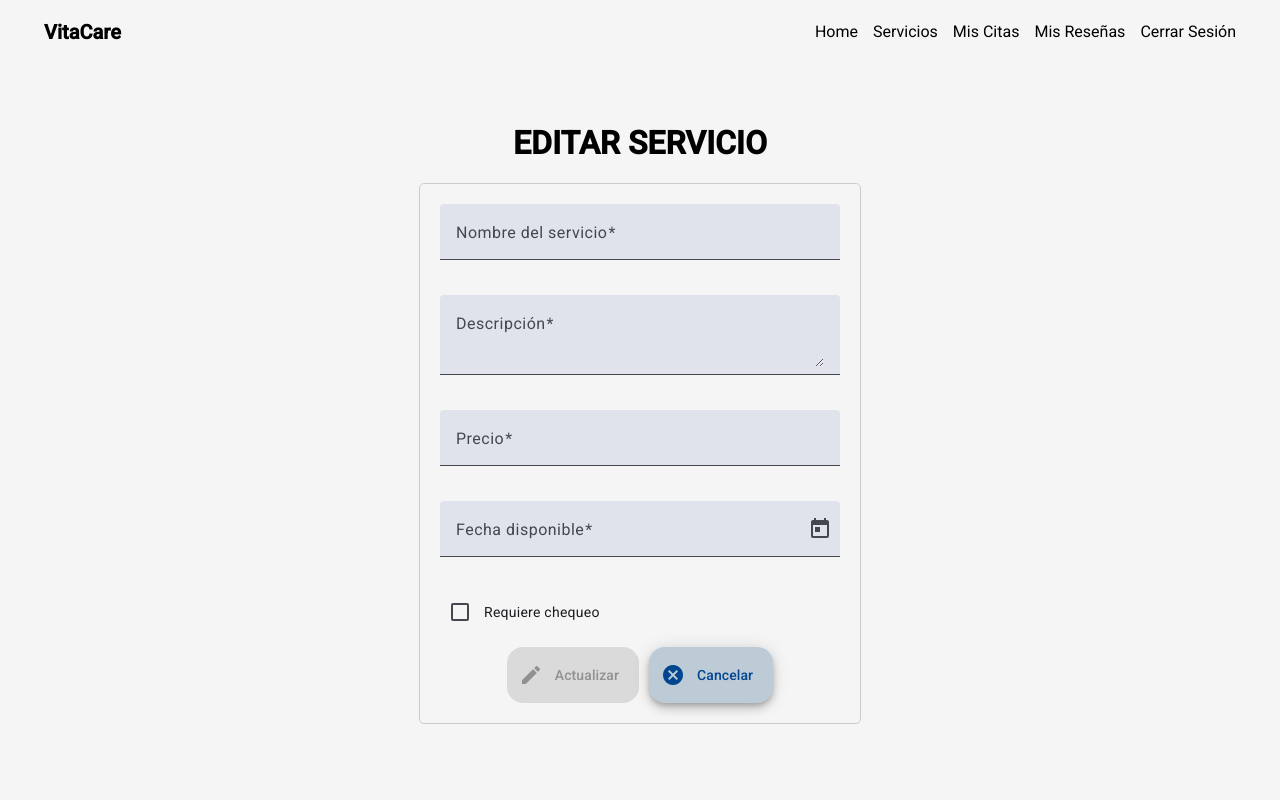
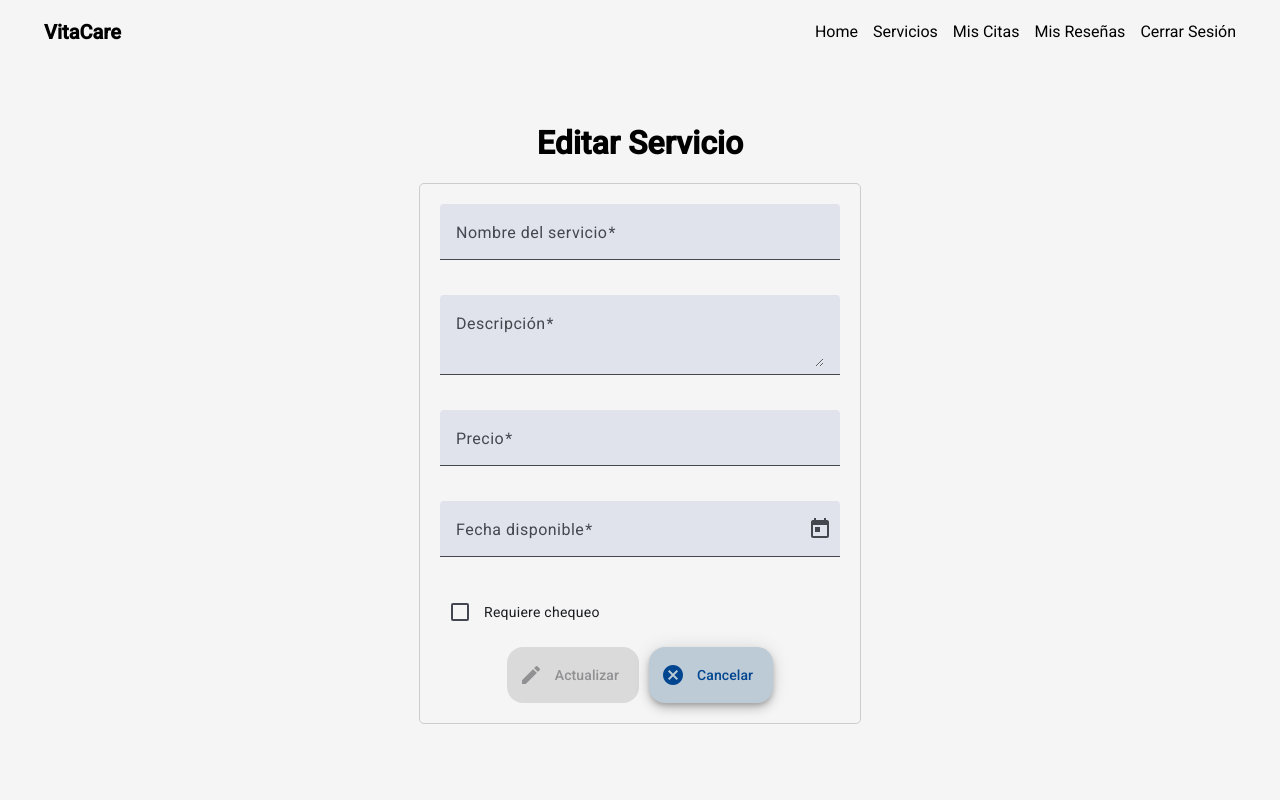
Before and after one commit to AbrahamzzZ/Directorio-Salud, an Angular app: page /service-edit/1 in a window 1280 px wide. Shown: the top 800 px of the page. Built offline with nearby package versions, Linux system fonts and the light colour scheme; no server answers.

Commit message:
Se quito el uppecarse del titulo

```diff
--- a/src/app/components/pages/servicio-medico/registro-actualizacion-servicio/registro-actualizacion-servicio.component.html
+++ b/src/app/components/pages/servicio-medico/registro-actualizacion-servicio/registro-actualizacion-servicio.component.html
@@ -1,5 +1,5 @@
 <app-header></app-header>
-<h1>{{ isEdit ? ('Editar Servicio'|uppercase) : ('Registrar Servicio')|uppercase }}</h1>
+<h1>{{ isEdit ? 'Editar Servicio' : 'Registrar Servicio' }}</h1>
 <form class="example-form-grid" [formGroup]="serviceForm" (ngSubmit)="onSubmit($event)">
     <mat-form-field>
         <mat-label for="nombre">Nombre del servicio</mat-label>
--- a/src/app/components/pages/servicio-medico/registro-actualizacion-servicio/registro-actualizacion-servicio.component.ts
+++ b/src/app/components/pages/servicio-medico/registro-actualizacion-servicio/registro-actualizacion-servicio.component.ts
@@ -20,7 +20,7 @@ import { UpperCasePipe } from '@angular/common';
 
 @Component({
   selector: 'app-registro-actualizacion-servicio',
-  imports: [ReactiveFormsModule, HeaderComponent, FooterComponent, MatInputModule, MatFormFieldModule, MatDatepickerModule, MatNativeDateModule, MatCheckboxModule, MatIconModule, MatButtonModule, UpperCasePipe],
+  imports: [ReactiveFormsModule, HeaderComponent, FooterComponent, MatInputModule, MatFormFieldModule, MatDatepickerModule, MatNativeDateModule, MatCheckboxModule, MatIconModule, MatButtonModule],
   templateUrl: './registro-actualizacion-servicio.component.html',
   styleUrl: './registro-actualizacion-servicio.component.css'
 })
```
